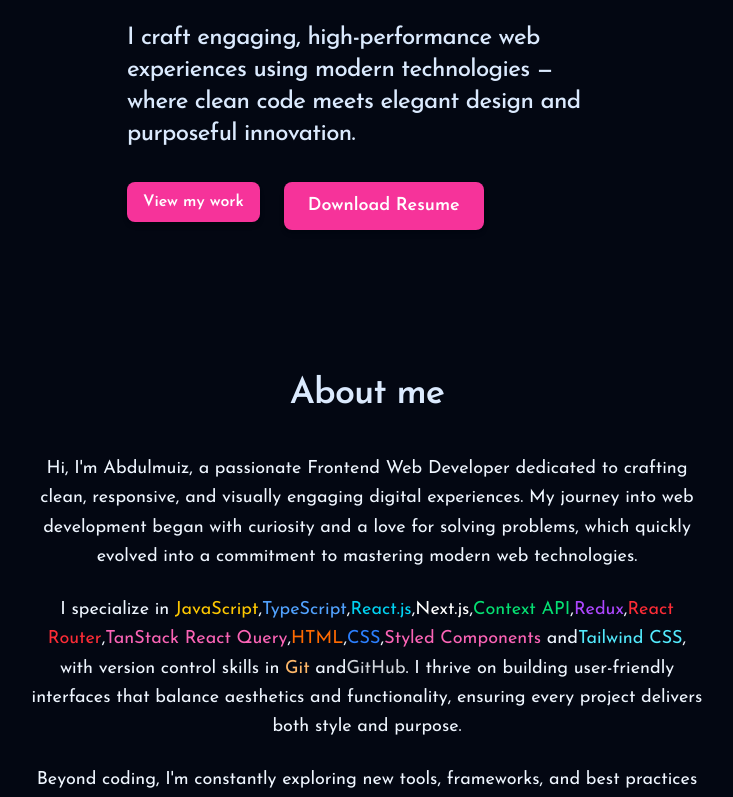
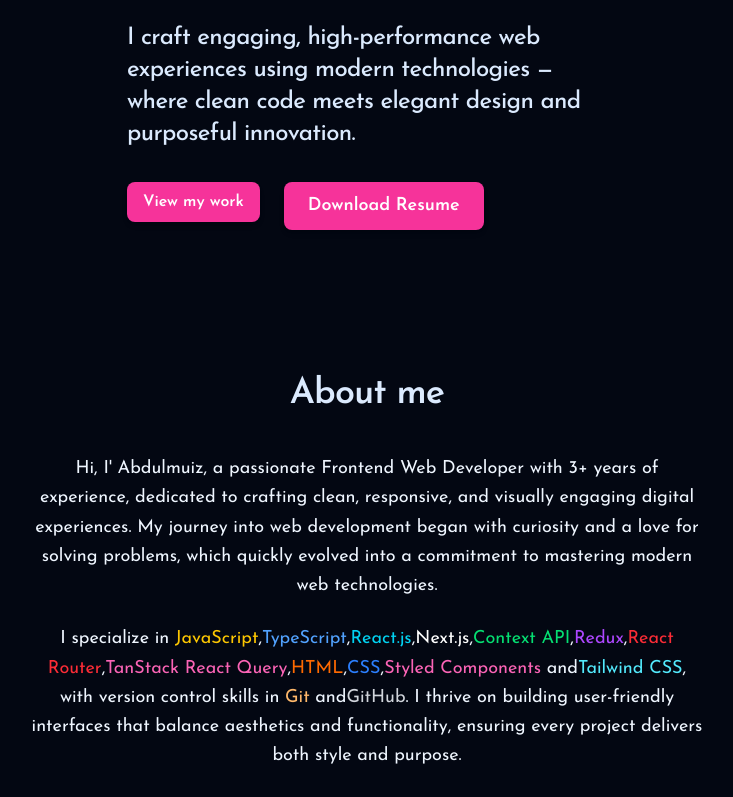
Before and after one commit to SanniAbdulmuiz/my-portfolio-website, a Next.js app: page / in a window 1280 px wide. Shown: the part 415-1212 px from the top of the page, without its empty margins (273-1006 px from the left). Built offline with nearby package versions, Linux system fonts and the light colour scheme.

Commit message:
Refactor AboutMe component: update introduction for clarity and experience emphasis

```diff
--- a/app/_components/AboutMe.js
+++ b/app/_components/AboutMe.js
@@ -7,11 +7,11 @@ function AboutMe() {
 
       <div className="space-y-6 text-blue-50 text-lg leading-relaxed">
         <p>
-          Hi, I&apos;m Abdulmuiz, a passionate Frontend Web Developer dedicated
-          to crafting clean, responsive, and visually engaging digital
-          experiences. My journey into web development began with curiosity and
-          a love for solving problems, which quickly evolved into a commitment
-          to mastering modern web technologies.
+          Hi, I&apos; Abdulmuiz, a passionate Frontend Web Developer with 3+
+          years of experience, dedicated to crafting clean, responsive, and
+          visually engaging digital experiences. My journey into web development
+          began with curiosity and a love for solving problems, which quickly
+          evolved into a commitment to mastering modern web technologies.
         </p>
 
         <p>
```
